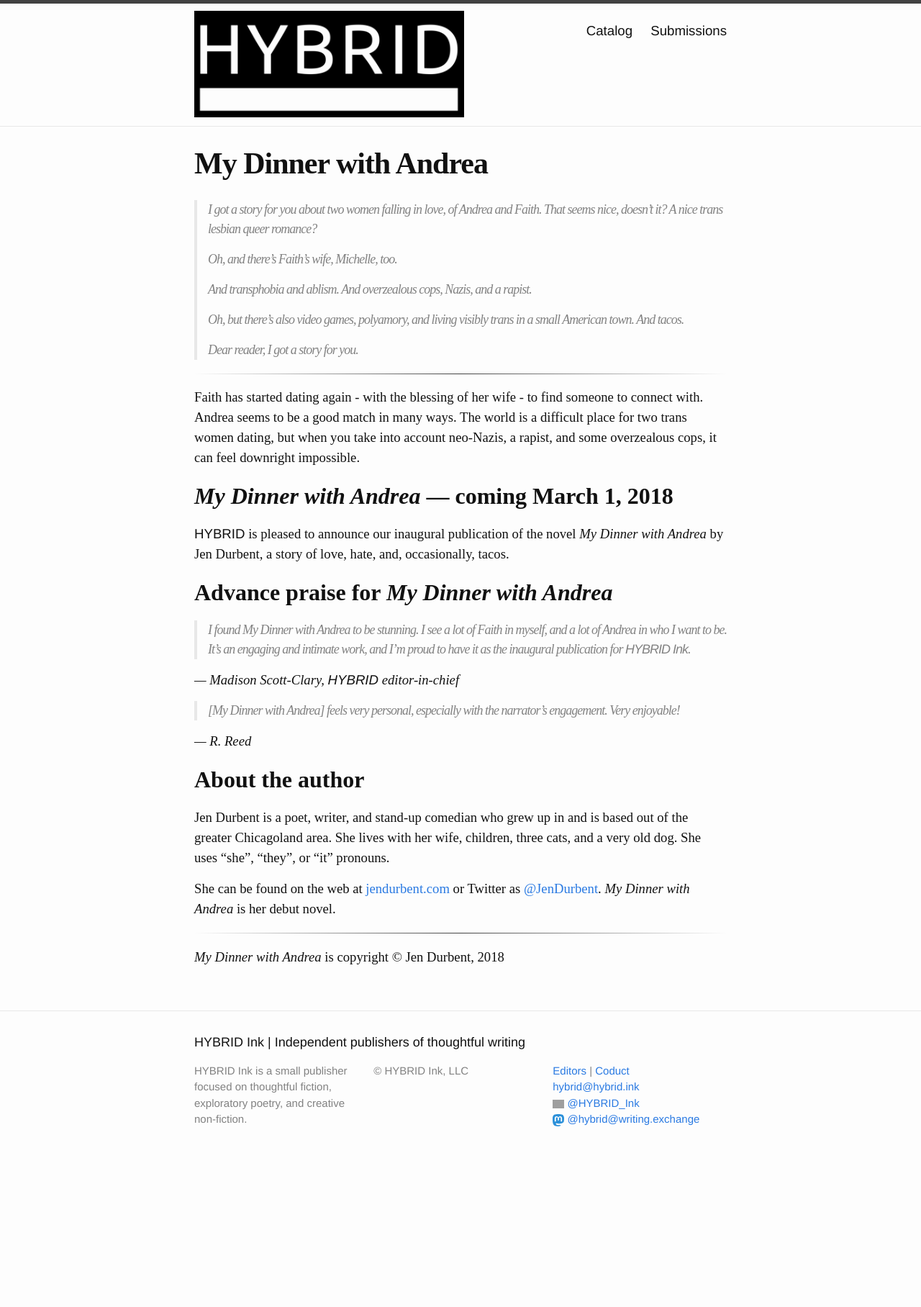
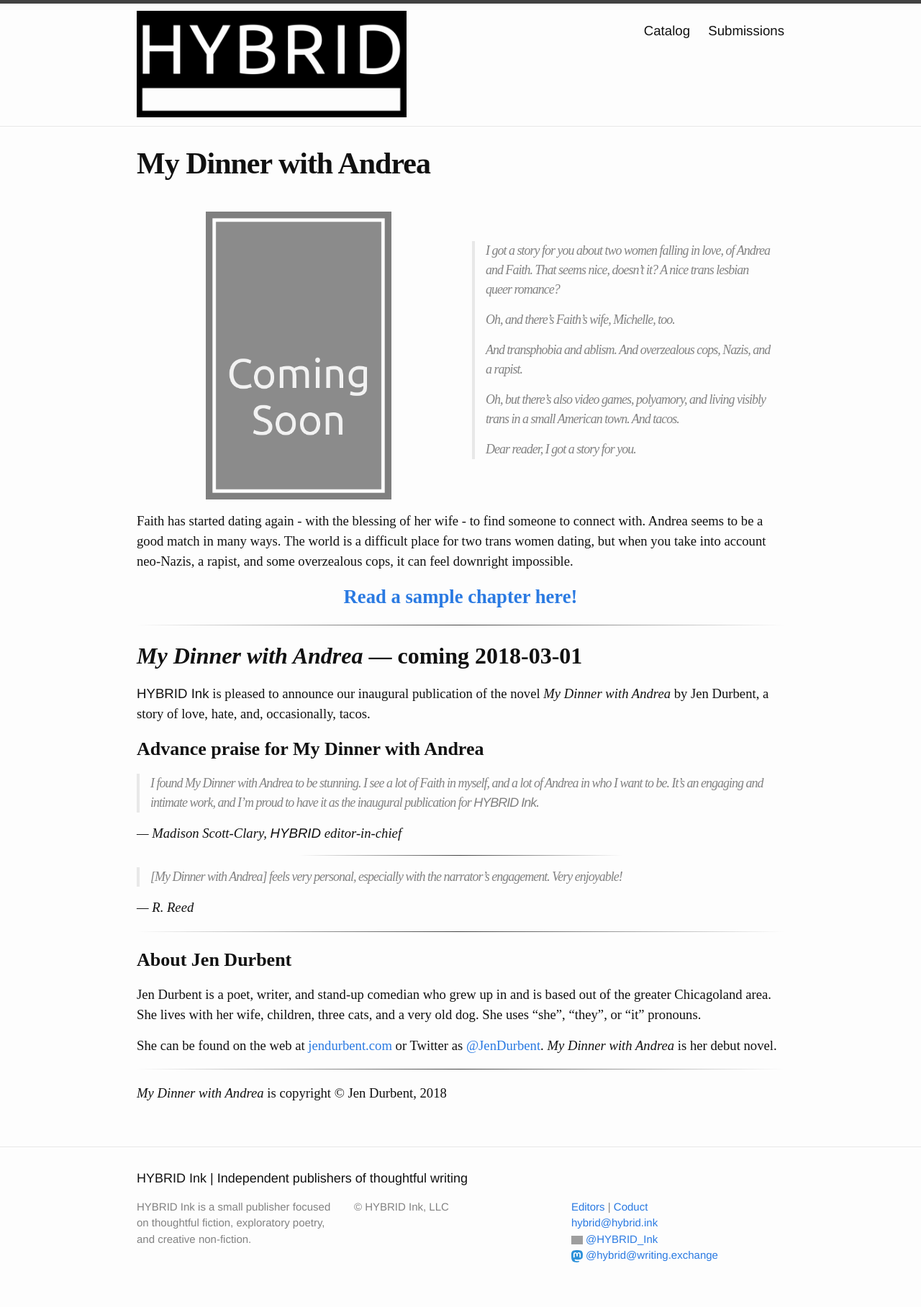
Before and after one commit to hybridink/hybrid.ink, a Jekyll site: the page built from my-dinner-with-andrea/index.md, in a window 1280 px wide. Shown: the whole page at 72% size. Built offline with Jekyll 4.4.1, drawn with Linux system fonts in a browser that asks for light colours; some web fonts are replaced; before the commit the page ends 1627 px from its top, so only the background shows below that; grey boxes are pictures that could not be loaded.

Commit message:
Update MDWA page, add catalog include

```diff
--- /dev/null
+++ b/_data/authors.yml
@@ -0,0 +1,5 @@
+Jen Durbent:
+    bio: |
+        Jen Durbent is a poet, writer, and stand-up comedian who grew up in and is based out of the greater Chicagoland area. She lives with her wife, children, three cats, and a very old dog. She uses "she", "they", or "it" pronouns.
+
+        She can be found on the web at [jendurbent.com](http://jendurbent.com) or Twitter as [@JenDurbent](https://twitter.com/JenDurbent). *My Dinner with Andrea* is her debut novel.
--- /dev/null
+++ b/_includes/catalog-page.html
@@ -0,0 +1,53 @@
+<div class="catalog-page">
+    <div class="box cover">
+        <div class="pane front-cover">
+            <img src="
+                {% if include.item.cover %}{{ include.item.cover }}{% else %}/images/covers/coming-soon/large.png{% endif %}" />
+        </div>
+        <div class="pane back-cover">
+            <blockquote>
+                {{ include.item.back_cover|replace: "_Hybrid_", site.brand|replace: "_Hybrid Ink_", site.name|markdownify }}
+            </blockquote>
+        </div>
+    </div>
+    <div class="pane synopsis">
+        {{ include.item.synopsis|replace: "_Hybrid_", site.brand|replace: "_Hybrid Ink_", site.name|markdownify }}
+        {% if include.item.sample_chapter %}
+        <a class="sample-chapter" href="{{ include.item.sample_chapter }}"><strong>Read a sample chapter here!</strong></a>
+        {% endif %}
+    </div>
+    <hr/>
+    <div class="pane publisher-info">
+        <h2><em>{{ include.item.title }}</em>{% if include.item.coming_soon %} &mdash; coming {{ include.item.publication_date }}{% endif %}</h2>
+        {{ include.item.publisher_intro|replace: "_Hybrid_", site.brand|replace: "_Hybrid Ink_", site.name|markdownify }}
+    </div>
+    {% if include.item.advance_praise %}
+    <div class="pane advance-praise">
+        <h3>Advance praise for {{ include.item.title }}</h3>
+        {% for praise in include.item.advance_praise %}
+        <blockquote>
+            {{ praise.text|replace: "_Hybrid_", site.brand|replace: "_Hybrid Ink_", site.name|markdownify }}
+        </blockquote>
+        <em>&mdash; {{ praise.from|replace: "_Hybrid_", site.brand|replace: "_Hybrid Ink_", site.name|markdownify|replace: "<p>", ""|replace: "</p>", "" }}</em>
+        {% if forloop.last == false %}<hr/>{% endif %}
+        {% endfor %}
+    </div>
+    {% endif %}
+    {% if include.item.praise %}
+    <div class="pane praise">
+        <h3>Praise for {{ include.item.title }}</h3>
+        {% for praise in include.item.praise %}
+        <blockquote>
+            {{ praise.text|replace: "_Hybrid_", site.brand|replace: "_Hybrid Ink_", site.name|markdownify }}
+        </blockquote>
+        <em>&mdash; {{ praise.from|replace: "_Hybrid_", site.brand|replace: "_Hybrid Ink_", site.name|markdownify|replace: "<p>", ""|replace: "</p>", "" }}</em>
+        {% if forloop.last == false %}<hr/>{% endif %}
+        {% endfor %}
+    </div>
+    {% endif %}
+    <hr/>
+    <div class="pane about-author">
+        <h3>About {{ include.item.author }}</h3>
+        {{ site.data.authors[include.item.author].bio|replace: "_Hybrid_", site.brand|replace: "_Hybrid Ink_", site.name|markdownify }}
+    </div>
+</div>
--- /dev/null
+++ b/_sass/_catalog-page.scss
@@ -0,0 +1,39 @@
+.catalog-page {
+    .box {
+        display: flex;
+        flex-wrap: wrap;
+        justify-content: center;
+        align-items: center;
+
+        .pane {
+            flex: 1 1 45%;
+            padding: 1rem;
+
+            img {
+                max-width: 100%;
+                margin: 0 auto;
+                max-height: 400px;
+                display: block;
+            }
+
+            @include media-query($on-laptop) {
+                max-width: none;
+            }
+        }
+    }
+
+    .pane {
+        &.praise, &.advance-praise {
+            hr {
+                width: 50%;
+                margin: 1rem auto;
+            }
+        }
+        .sample-chapter {
+            font-size: 20pt;
+            display: block;
+            margin: 0.5rem auto;
+            text-align: center;
+        }
+    }
+}
--- a/css/main.scss
+++ b/css/main.scss
@@ -23,10 +23,10 @@
 $grey-color-dark:  darken($grey-color, 25%);
 
 // Width of the content area
-$content-width:    800px;
+$content-width:    960px;
 
 $on-palm:          600px;
-$on-laptop:        800px;
+$on-laptop:        960px;
 
 
 
@@ -48,6 +48,7 @@
 // Import partials from `sass_dir` (defaults to `_sass`)
 @import
         "base",
+        "catalog-page",
         "layout",
         "catalog",
         "syntax-highlighting"
--- a/my-dinner-with-andrea/index.md
+++ b/my-dinner-with-andrea/index.md
@@ -3,39 +3,7 @@
 title: "My Dinner with Andrea"
 ---
 
-> I got a story for you about two women falling in love, of Andrea and Faith. That seems nice, doesn't it? A nice trans lesbian queer romance?
->
-> Oh, and there's Faith's wife, Michelle, too.
->
-> And transphobia and ablism. And overzealous cops, Nazis, and a rapist.
->
-> Oh, but there's also video games, polyamory, and living visibly trans in a small American town. And tacos.
->
-> Dear reader, I got a story for you.
-
------
-
-Faith has started dating again - with the blessing of her wife - to find someone to connect with. Andrea seems to be a good match in many ways. The world is a difficult place for two trans women dating, but when you take into account neo-Nazis, a rapist, and some overzealous cops, it can feel downright impossible.
-
-## *My Dinner with Andrea* --- coming March 1, 2018
-
-{{site.brand}} is pleased to announce our inaugural publication of the novel *My Dinner with Andrea* by Jen Durbent, a story of love, hate, and, occasionally, tacos.
-
-## Advance praise for *My Dinner with Andrea*
-
-> I found *My Dinner with Andrea* to be stunning. I see a lot of Faith in myself, and a lot of Andrea in who I want to be. It's an engaging and intimate work, and I'm proud to have it as the inaugural publication for {{site.name}}.
-
-*--- Madison Scott-Clary, {{site.brand}} editor-in-chief*
-
-> [*My Dinner with Andrea*] feels very personal, especially with the narrator's engagement. Very enjoyable!
-
-*--- R. Reed*
-
-## About the author
-
-Jen Durbent is a poet, writer, and stand-up comedian who grew up in and is based out of the greater Chicagoland area. She lives with her wife, children, three cats, and a very old dog. She uses "she", "they", or "it" pronouns.
-
-She can be found on the web at [jendurbent.com](http://jendurbent.com) or Twitter as [@JenDurbent](https://twitter.com/JenDurbent). *My Dinner with Andrea* is her debut novel.
+{% include catalog-page.html item=site.data.publications.mdwa %}
 
 -----
 
```
Also changed, not shown: _data/publications.yml (+25 -7 lines), _posts/2018-01-05-my-dinner-with-andrea.md (+4 -1 lines).
